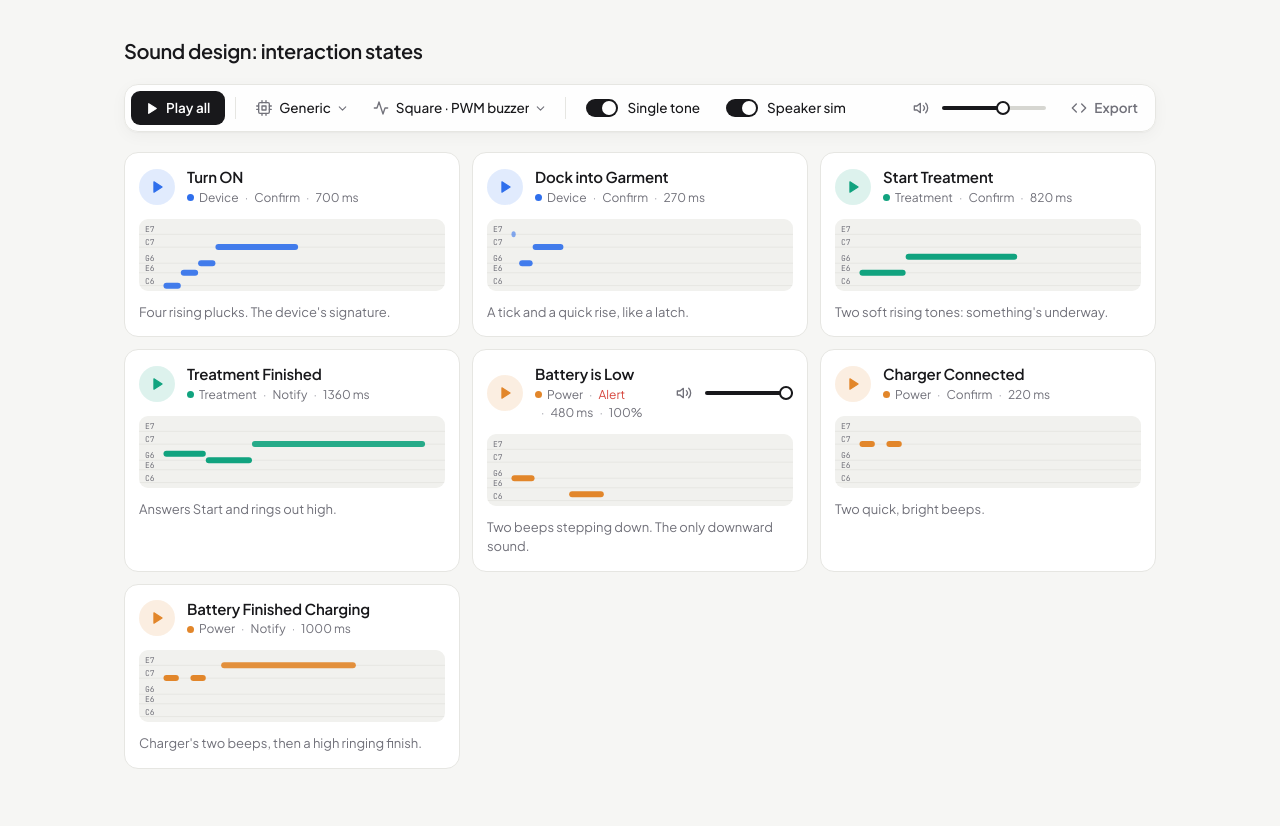
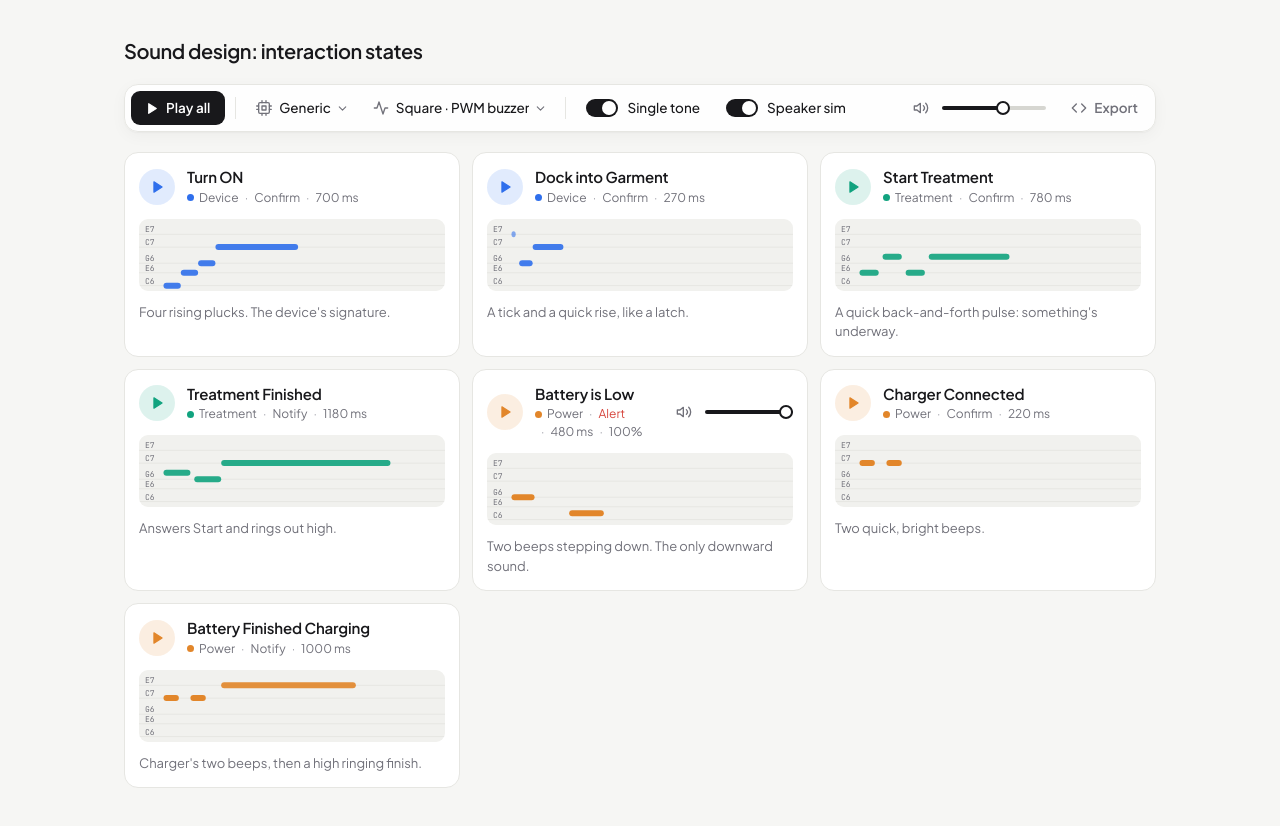
Before and after one commit to rhymeandreason/Mercury, a plain HTML site: page SoundDesign.html in a window 1280 px wide. Drawn offline with Linux system fonts and the light colour scheme.

Commit message:
Replace swells with plucks in Start and Finished Treatment
- Start Treatment: alternating E6/A6 pulse, last A6 rings (780 ms)
- Treatment Finished: A6, G6 plucks into the ringing C7 (1,180 ms)

Co-Authored-By: Claude Opus 5.5 <noreply@anthropic.com>

```diff
--- a/SoundDesign.html
+++ b/SoundDesign.html
@@ -216,11 +216,11 @@ const SOUNDS = [
     desc:"A tick and a quick rise, like a latch.",
     notes:[[N.E7,0,22,"pluck",0.45],[N.G6,40,80,"pluck",1],[N.C7,110,160,"pluck",1]] },
   { id:"start", name:"Start Treatment", fam:"treat", tier:"Confirm", level:0.5,
-    desc:"Two soft rising tones: something's underway.",
-    notes:[[N.E6,0,340,"swell",1],[N.A6,240,580,"swell",1]] },
+    desc:"A quick back-and-forth pulse: something's underway.",
+    notes:[[N.E6,0,100,"pluck",1],[N.A6,120,100,"pluck",1],[N.E6,240,100,"pluck",1],[N.A6,360,420,"pluck",1]] },
   { id:"done", name:"Treatment Finished", fam:"treat", tier:"Notify", level:0.71,
     desc:"Answers Start and rings out high.",
-    notes:[[N.A6,0,260,"swell",1],[N.G6,220,280,"swell",1],[N.C7,460,900,"bell",1],[N.E7,460,700,"bell",0.18]] },
+    notes:[[N.A6,0,140,"pluck",1],[N.G6,160,140,"pluck",1],[N.C7,300,880,"bell",1],[N.E7,300,700,"bell",0.18]] },
   { id:"low", name:"Battery is Low", fam:"power", tier:"Alert", level:1,
     desc:"Two beeps stepping down. The only downward sound.",
     adjustable:true,
```
